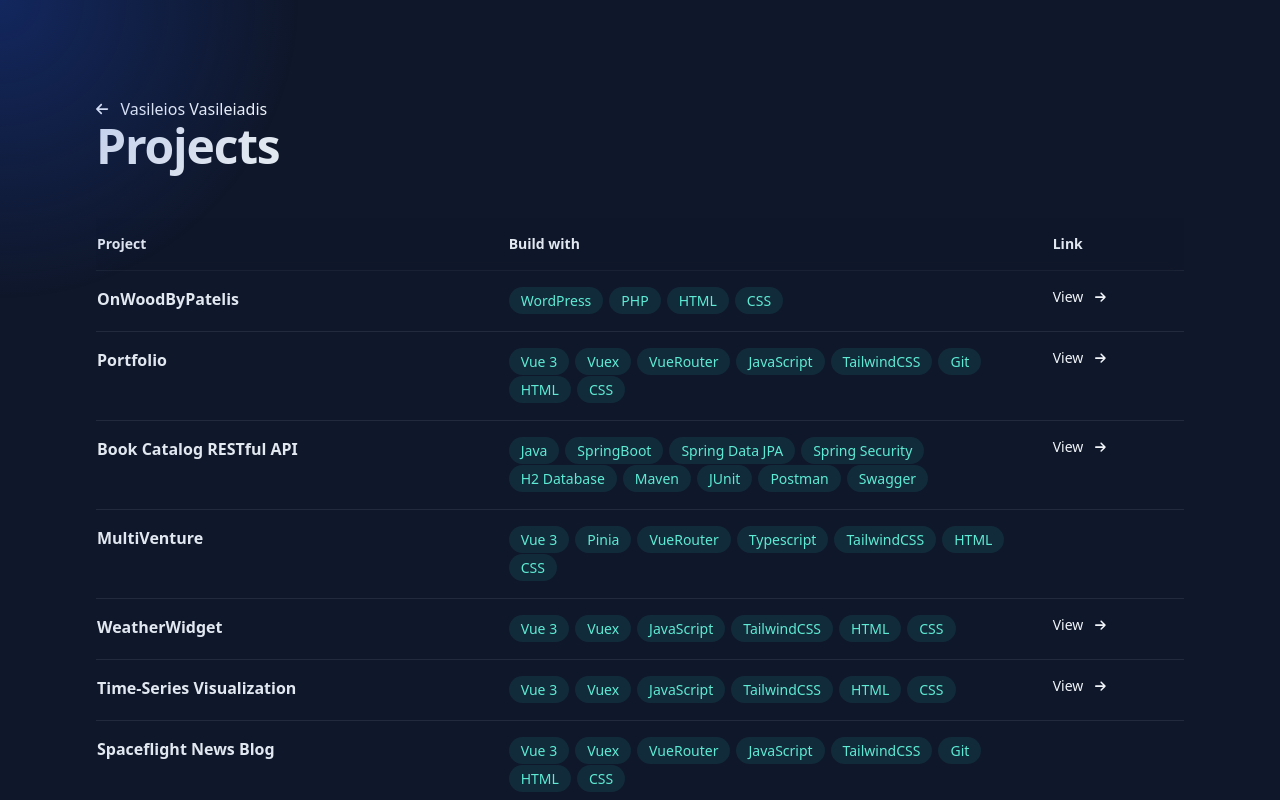
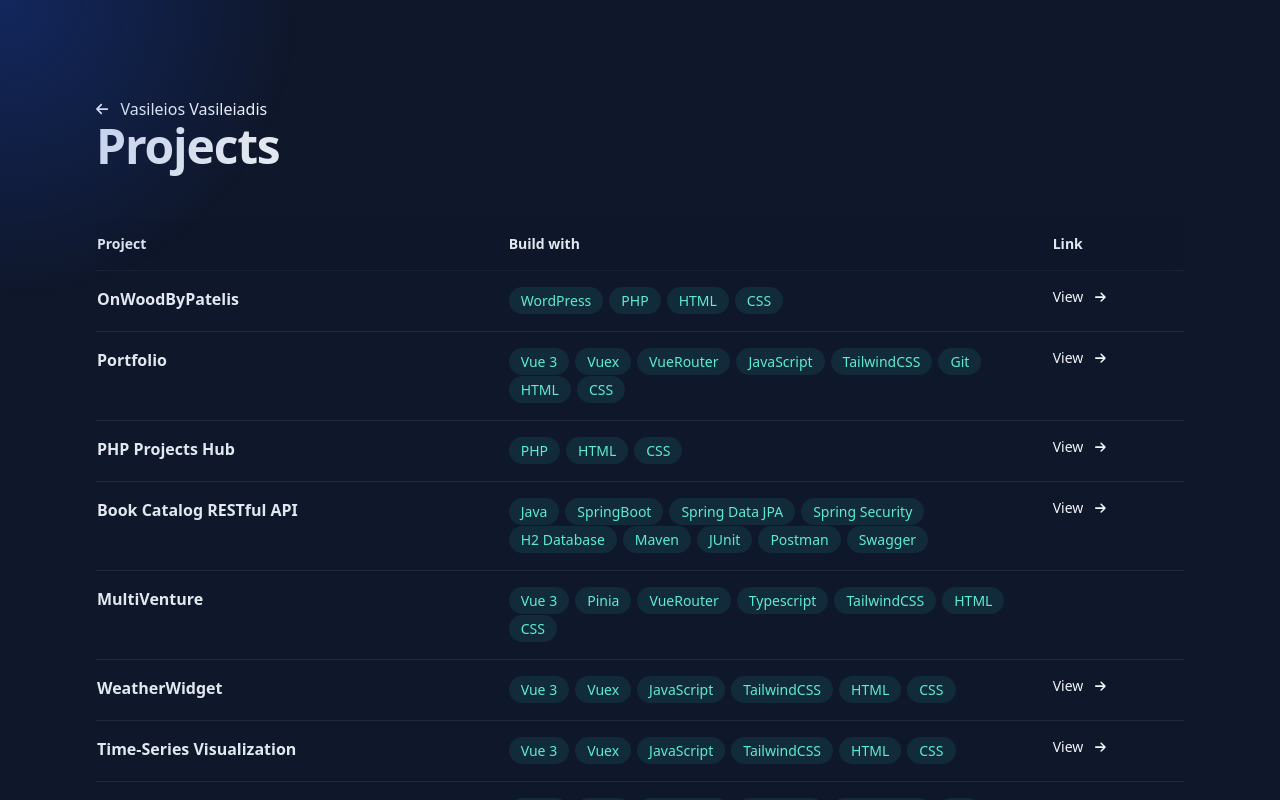
Before and after one commit to vvasileios/Portfolio, a Vue app: page /table in a window 1280 px wide. Shown: the top 800 px of the page. Built offline with nearby package versions, Linux system fonts and the light colour scheme.

Commit message:
add extra project in table

```diff
--- a/src/content/PortfolioContent.js
+++ b/src/content/PortfolioContent.js
@@ -140,6 +140,11 @@ export const tableContent = {
             link: "https://vvasileios.com",
         },
         {
+            title: "PHP Projects Hub",
+            items: ["PHP", "HTML", "CSS"],
+            link: "https://github.com/vvasileios/php_projects",
+        },
+        {
             title: "Book Catalog RESTful API",
             items: [
                 "Java",
```
